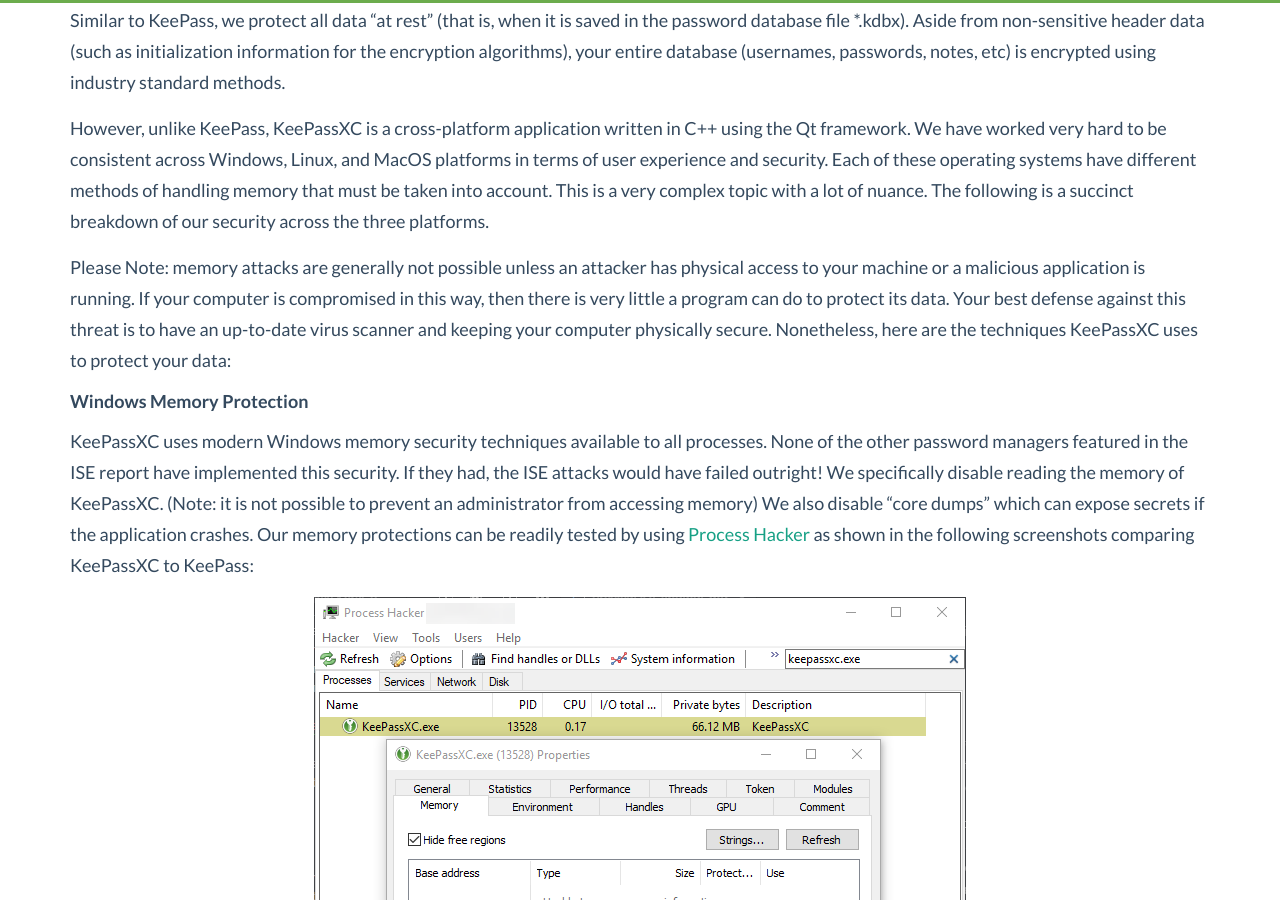
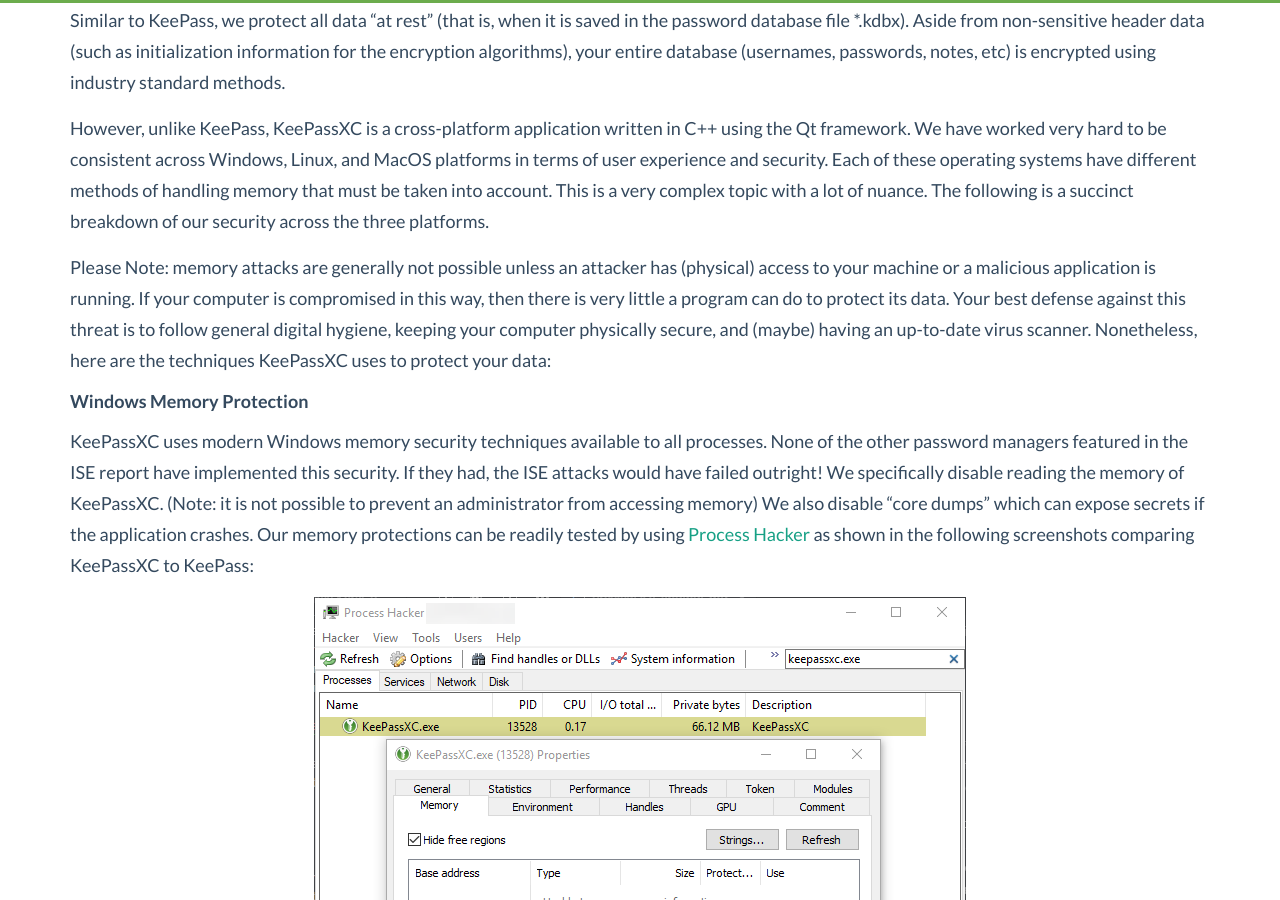
Before and after one commit to keepassxreboot/keepassxc-org, a Jekyll site: the page built from blog/_posts/2019-02-21-memory-security.md, in a window 1280 px wide and 900 px high, scrolled down 437 px. Built offline with Jekyll 4.4.1, drawn with Linux system fonts in a browser that asks for light colours; comment, search, counter and statistics services are not loaded; some of the changed text lies outside the part shown.

Commit message:
Update blog post to reflect current KeePassXC memory protections

```diff
--- a/blog/_posts/2019-02-21-memory-security.md
+++ b/blog/_posts/2019-02-21-memory-security.md
@@ -17,7 +17,7 @@
 
 <!--more-->
 
-Please Note: memory attacks are generally not possible unless an attacker has physical access to your machine or a malicious application is running. If your computer is compromised in this way, then there is very little a program can do to protect its data. Your best defense against this threat is to have an up-to-date virus scanner and keeping your computer physically secure. Nonetheless, here are the techniques KeePassXC uses to protect your data:
+Please Note: memory attacks are generally not possible unless an attacker has (physical) access to your machine or a malicious application is running. If your computer is compromised in this way, then there is very little a program can do to protect its data. Your best defense against this threat is to follow general digital hygiene, keeping your computer physically secure, and (maybe) having an up-to-date virus scanner. Nonetheless, here are the techniques KeePassXC uses to protect your data:
 
 ##### Windows Memory Protection
 KeePassXC uses modern Windows memory security techniques available to all processes. None of the other password managers featured in the ISE report have implemented this security. If they had, the ISE attacks would have failed outright! We specifically disable reading the memory of KeePassXC. (Note: it is not possible to prevent an administrator from accessing memory) We also disable "core dumps" which can expose secrets if the application crashes. Our memory protections can be readily tested by using [Process Hacker](https://processhacker.sourceforge.io/) as shown in the following screenshots comparing KeePassXC to KeePass:
```
Also changed, not shown: other parts of blog/_posts/2019-02-21-memory-security.md (+2 -2 lines).
